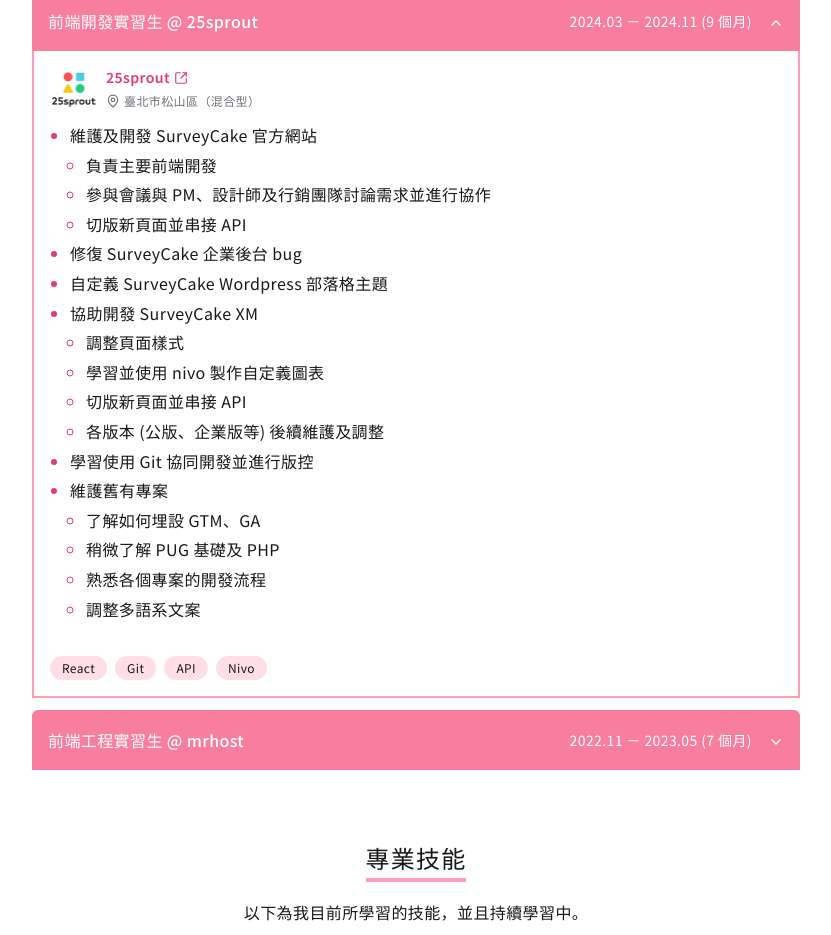
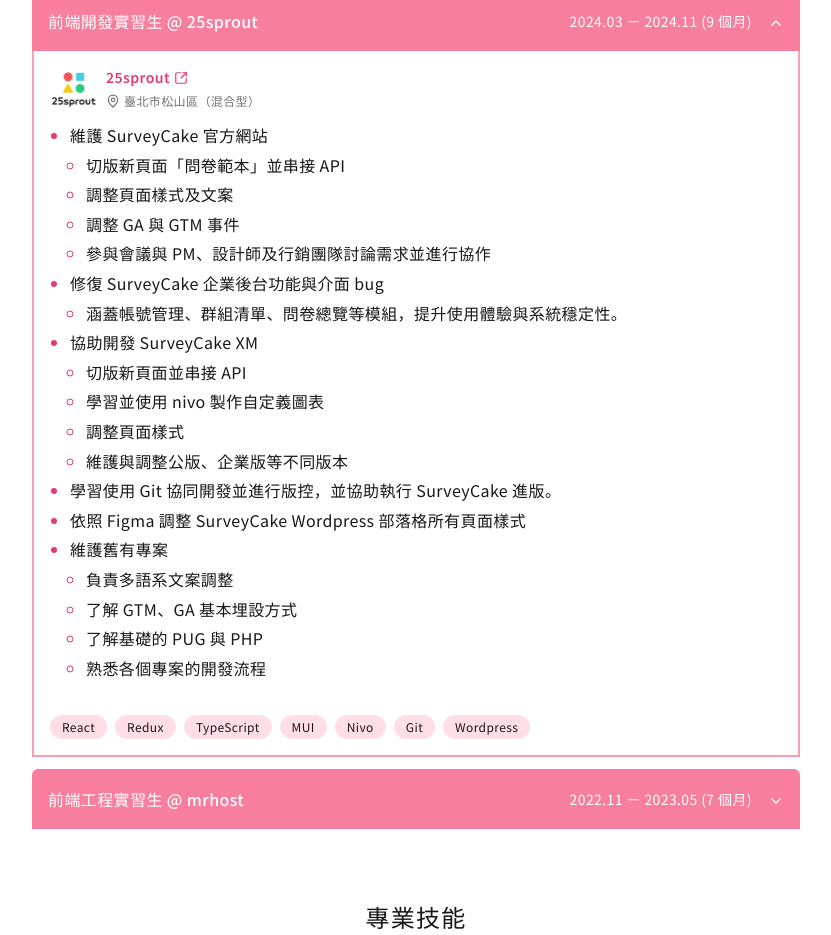
Before and after one commit to kir4che/kir4che-portfolio, a React (Vite) app: page / in a window 1280 px wide. Shown: the part 1020-1955 px from the top of the page, without its empty margins (224-1055 px from the left). Built offline with nearby package versions, Linux system fonts and the light colour scheme; a web font is replaced by a local one.

Commit message:
updated i18n translations, links, and skills list in work experience.

```diff
--- a/src/components/Experience.tsx
+++ b/src/components/Experience.tsx
@@ -57,7 +57,7 @@
                 />
                 <div className="space-y-1.5">
                   <a
-                    href={t(`${key}.link`)}
+                    href={t(`experience.${key}.link`)}
                     target="_blank"
                     rel="noopener noreferrer"
                     className="xs:w-fit inline-flex items-center justify-end gap-x-1 !text-pink-800 hover:text-pink-700"
--- a/src/i18n.ts
+++ b/src/i18n.ts
@@ -52,24 +52,35 @@
             location: "Songshan Dist., Taipei (Hybrid)",
             link: "https://www.25sprout.com/",
             content: [
-              "Maintain and develop the SurveyCake official website.",
+              "Maintain and develop SurveyCake official website",
               {
-                0: "Mainly responsible for frontend development.",
-                1: "Participate in meetings and collaborate with PMs, designers, and marketers to define requirements.",
-                2: "Implement new page designs and integrate APIs.",
+                0: "Implement new page「Templates」and integrate APIs.",
+                1: "Adjust page styles and multi-language content.",
+                2: "Adjust GA and GTM events.",
+                3: "Collaborate with PMs, designers and marketers to define and implement requirements.",
               },
-              "Fix bugs in the SurveyCake enterprise dashboard.",
-              "Customize SurveyCake's WordPress blog theme.",
-              "Assist in developing SurveyCake XM.",
+              "Fix bugs in SurveyCake backend",
               {
-                0: "Adjust page styles.",
-                1: "Learn and use Nivo to create charts.",
-                2: "Implement new pages and integrate APIs.",
+                0: "Covered modules such as account management, group list and survey overview to improve user experience and system stability."
               },
-              "Learn Git for collaborative development and version control.",
-              "Maintain legacy projects.",
+              "Assist in developing SurveyCake XM",
+              {
+                0: "Implement new pages and integrate APIs.",
+                1: "Learn and use Nivo to create custom charts.",
+                2: "Adjust page styles.",
+                3: "Maintain public and enterprise versions.",
+              },
+              "Learned to use Git for collaborative development and version control, and assisted in SurveyCake deployment.",
+              "Adjusted all page styles of SurveyCake WordPress blog based on Figma",
+              "Maintain legacy projects",
+              {
+                0: "Adjust multi-language content.",
+                1: "Understand basic implementation of GTM and GA",
+                2: "Acquire basic knowledge of PUG and PHP",
+                3: "Familiar with project development workflows."
+                }
             ],
-            skills: ["React", "Git", "API", "Nivo"],
+            skills: ["React", "Redux", "TypeScript", "MUI", "Nivo", "Git", "Wordpress"],
           },
           mrhost: {
             title: "mrhost",
@@ -342,31 +353,35 @@
             location: "臺北市松山區（混合型）",
             link: "https://www.25sprout.com/",
             content: [
-              "維護及開發 SurveyCake 官方網站",
+              "維護 SurveyCake 官方網站",
               {
-                "0": "負責主要前端開發",
-                "1": "參與會議與 PM、設計師及行銷團隊討論需求並進行協作",
-                "2": "切版新頁面並串接 API",
+                "0": "切版新頁面「問卷範本」並串接 API",
+                "1": "調整頁面樣式及文案",
+                "2": "調整 GA 與 GTM 事件",
+                "3": "參與會議與 PM、設計師及行銷團隊討論需求並進行協作",
               },
-              "修復 SurveyCake 企業後台 bug",
-              "自定義 SurveyCake Wordpress 部落格主題",
+              "修復 SurveyCake 企業後台功能與介面 bug",
+              {
+                "0": "涵蓋帳號管理、群組清單、問卷總覽等模組，提升使用體驗與系統穩定性。",
+              },
               "協助開發 SurveyCake XM",
               {
-                "0": "調整頁面樣式",
+                "0": "切版新頁面並串接 API",
                 "1": "學習並使用 nivo 製作自定義圖表",
-                "2": "切版新頁面並串接 API",
-                "3": "各版本 (公版、企業版等) 後續維護及調整"
+                "2": "調整頁面樣式",
+                "3": "維護與調整公版、企業版等不同版本"
               },
-              "學習使用 Git 協同開發並進行版控",
+              "學習使用 Git 協同開發並進行版控，並協助執行 SurveyCake 進版。",
+              "依照 Figma 調整 SurveyCake Wordpress 部落格所有頁面樣式",
               "維護舊有專案",
               {
-                "0": "了解如何埋設 GTM、GA",
-                "1": "稍微了解 PUG 基礎及 PHP",
-                "2": "熟悉各個專案的開發流程",
-                "3": "調整多語系文案"
+                "0": "負責多語系文案調整",
+                "1": "了解 GTM、GA 基本埋設方式",
+                "2": "了解基礎的 PUG 與 PHP",
+                "3": "熟悉各個專案的開發流程"
               }
             ],
-            skills: ["React", "Git", "API", "Nivo"],
+            skills: ["React", "Redux", "TypeScript", "MUI", "Nivo", "Git", "Wordpress"],
           },
           mrhost: {
             title: "mrhost",
```
Also changed, not shown: 1 other file (tests, documents, lock files or other folders).
